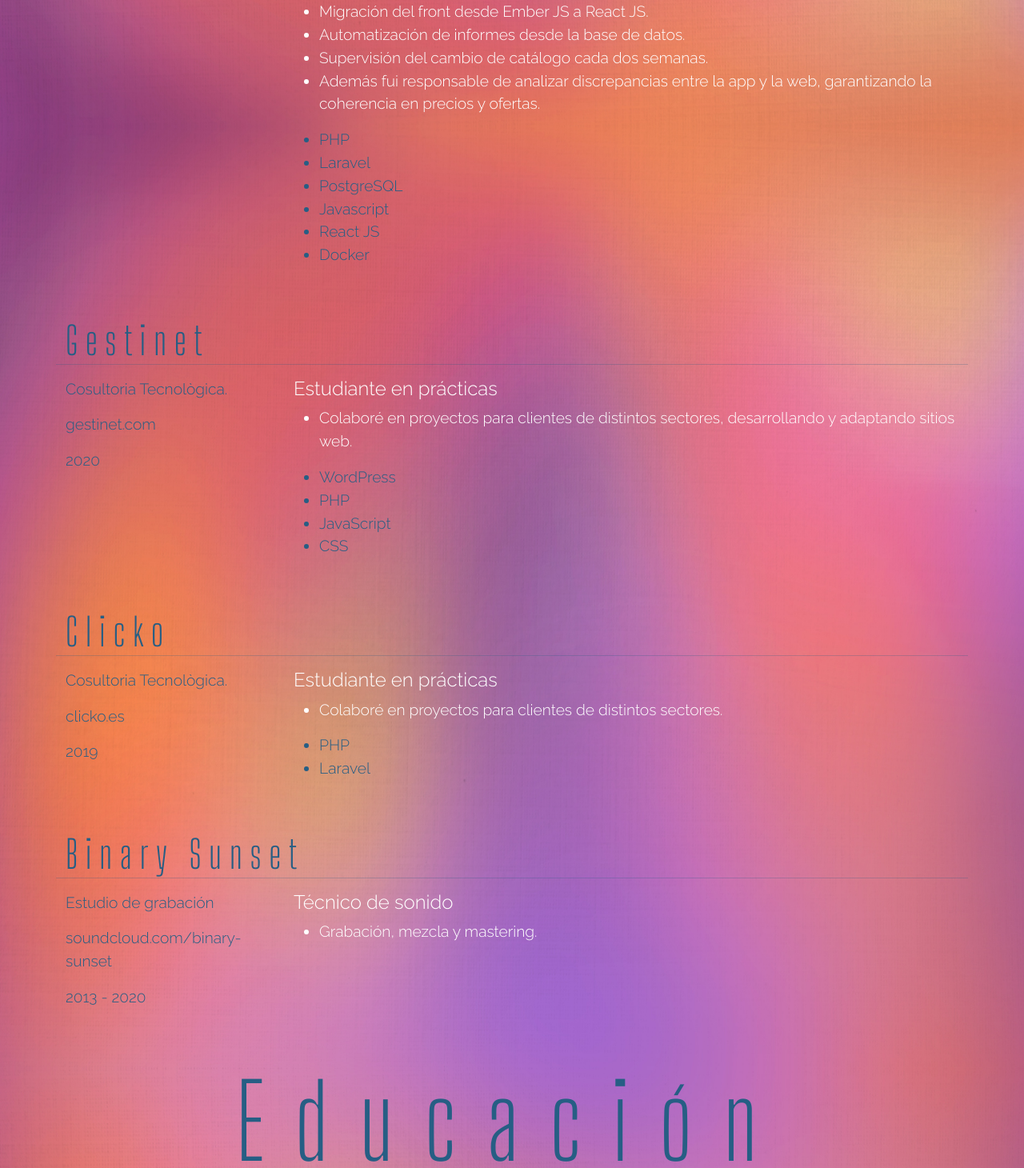
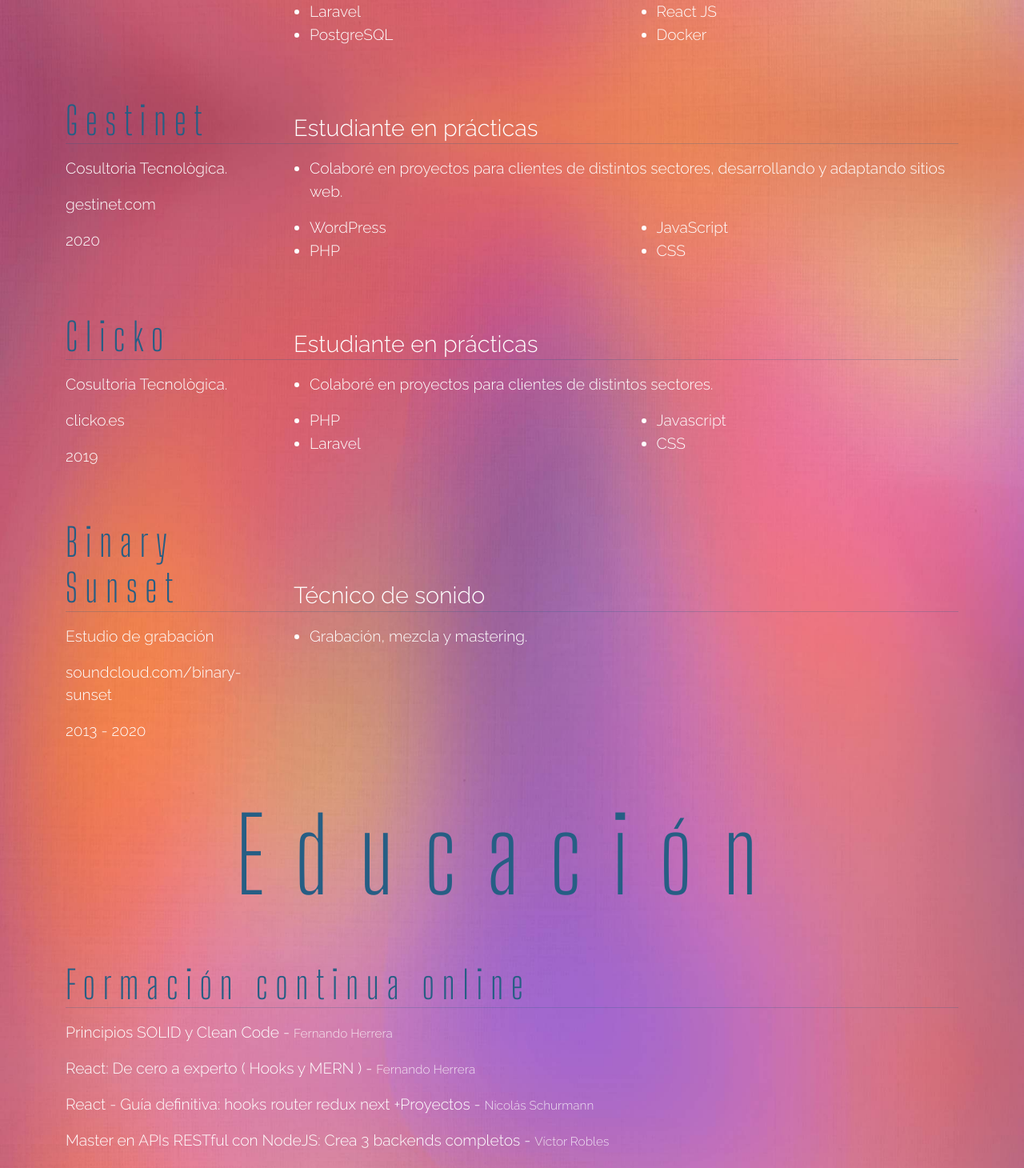
Before and after one commit to maparcepel/portafolio, a React (Create React App) app: page / in a window 1280 px wide. Shown: the part 2200-3660 px from the top of the page at 80% size. Built offline with nearby package versions, Linux system fonts and the light colour scheme.

Commit message:
education ok

```diff
--- a/src/components/Education.jsx
+++ b/src/components/Education.jsx
@@ -1,6 +1,8 @@
 import { useLanguage } from "../LanguageProvider";
+import { educationPrograms } from "../data/educationPrograms";
 import { educationTranslations } from "../locales/education";
 import ContinuingEducationCard from "./parts/ContinuingEducationCard";
+import EducationCard from "./parts/EducationCard";
 import SectionTitle from "./parts/SectionTitle";
 
 export const Education = () => {
@@ -11,10 +13,10 @@
         <div className='container mt-5 animate__animated animate__fadeIn'>
             <SectionTitle title={t.section_title} />
 
-            <h3 className='section-subtitle blue'>{t.continuing_education_title}</h3>
+            <ContinuingEducationCard edu={t.continuing_education} title={t.continuing_education_title}/>
 
-            {t.continuing_education.map(edu => (
-                <ContinuingEducationCard edu={edu} />
+            {educationPrograms.map((edu, index) => (
+                <EducationCard edu={edu} key={index} />
             ))}
         </div>
     )
--- a/src/components/Experience.jsx
+++ b/src/components/Experience.jsx
@@ -12,8 +12,8 @@
         <div className='container mt-5 animate__animated animate__fadeIn'>
             <SectionTitle title={t.section_title} />
 
-            {experiences.map(exp => (
-                <ExperienceCard exp={exp} />
+            {experiences.map((exp, index) => (
+                <ExperienceCard exp={exp} key={index}/>
             ))}
         </div>
     )
--- a/src/components/parts/ContinuingEducationCard.jsx
+++ b/src/components/parts/ContinuingEducationCard.jsx
@@ -1,11 +1,16 @@
 
-const ContinuingEducationCard = ({edu}) => {
+const ContinuingEducationCard = ({edu, title}) => {
   return (
-    <div>
-      <h4>
-        <a href={edu.url} target='_blank' rel='noopener noreferrer'>{edu.title}</a> - <span className='author-small'>{edu.author}</span>
+    <div className='mb-5'>
+      <h3 className='section-subtitle blue'>{title}</h3>
+      <hr className='mt-0 blue'/>
+      {edu.map((e, index) => (
+        <p key={index}>
+          <a href={e.url} target='_blank' rel='noopener noreferrer'>{e.title}</a> - <span className='author-small'>{e.author}</span>
+        </p>
+      ))}
 
-      </h4>
+
     </div>
   )
 }
--- /dev/null
+++ b/src/components/parts/EducationCard.jsx
@@ -0,0 +1,31 @@
+import { useLanguage } from "../../LanguageProvider";
+import { educationTranslations } from "../../locales/education";
+
+const EducationCard = ({edu}) => {
+  const { lang } = useLanguage();
+  const t = educationTranslations[lang];
+
+  return (
+    <div className='education-card mb-5'>
+      <h2>{t[edu.id].title}</h2>
+      <hr className='mt-0'/>
+
+      <p>
+        {t[edu.id].school}
+      </p>
+      {t[edu.id].description && (
+        <p>{t[edu.id].description}</p>
+      )}
+      {edu.web && (
+        <p>
+          <a href={edu.url} target="_blank" rel="noopener noreferrer">{edu.web}</a>
+        </p>
+      )}
+      <p>
+        {edu.period}
+      </p>
+    </div>
+  )
+}
+
+export default EducationCard
--- a/src/components/parts/ExperienceCard.jsx
+++ b/src/components/parts/ExperienceCard.jsx
@@ -6,10 +6,21 @@
   const t = experienceTranslations[lang];
 
   return (
-    <div className='row experience-card mb-5' key={exp.id}>
+    <div className='experience-card mb-5'>
+      <div className='row'>
+        <div className='col-lg-3 '>
           <h2>{exp.company}</h2>
-      <hr />
-      <div className='col-lg-3 blue'>
+        </div>
+
+        <div className='col-lg-9 d-flex align-items-end'>
+          <h4>{t[exp.id].position}</h4>
+        </div>
+      </div>
+
+      <hr className='mt-0'/>
+
+      <div className='row'>
+        <div className='col-lg-3 '>
           <p>
             {t[exp.id].company_info}
           </p>
@@ -21,20 +32,29 @@
           </p>
         </div>
 
-      <div className='col-lg-9'>
-        <h4>
-          {t[exp.id].position}
-        </h4>
+        <div className='col-lg-9 ps-0'>
           <ul>
-          {t[exp.id].tasks.map(task => (
-              <li>{task}</li>
+            {t[exp.id].tasks.map((task, index) => (
+                <li key={index}>{task}</li>
             ))}
           </ul>
-        <ul className='tool-list blue'>
-          {t[exp.id].tools.map(tool => (
-              <li>{tool}</li>
+          <div className='row'>
+            <div className='col-lg-6'>
+              <ul className='tool-list mb-0'>
+                {t[exp.id].tools1?.map((tool, index) => (
+                    <li key={index}>{tool}</li>
                 ))}
               </ul>
+            </div>
+            <div className='col-lg-6'>
+              <ul className='tool-list'>
+                {t[exp.id].tools2?.map((tool, index) => (
+                    <li key={index}>{tool}</li>
+                ))}
+              </ul>
+            </div>
+          </div>
+        </div>
       </div>
     </div>
   )
--- /dev/null
+++ b/src/data/educationPrograms.js
@@ -0,0 +1,20 @@
+export const educationPrograms = [
+  {
+    id: 'barcelona_activa',
+    web: 'barcelonactiva.cat',
+    url: 'https://www.barcelonactiva.cat/es/itacademy',
+    period: '2021',
+  },
+  {
+    id: 'ioc',
+    web: 'ioc.xtec.cat',
+    url: 'https://ioc.xtec.cat/educacio/cfgs-daw',
+    period: '2019 - 2021',
+  },
+  {
+    id: 'upc_school',
+    web: '',
+    url: '',
+    period: '2019 - 2021',
+  }
+];
--- a/src/locales/education.js
+++ b/src/locales/education.js
@@ -39,30 +39,19 @@
         author: 'JuanD MeGon'
       }
     ],
-    programs: {
     barcelona_activa: {
       title: 'Backend con Node.js.',
-        school: 'IT Academy - Barcelona Activa',
-        web: 'barcelonactiva.cat',
-        url: 'https://www.barcelonactiva.cat/es/itacademy',
-        period: '2021',
+      school: 'IT Academy - Barcelona Activa'
     },
     ioc: {
       title: 'Grado superior en Desarrollo de Aplicaciones Web',
-        description: 'Prácticas en la empresa Gestinet.',
       school: 'Institut Obert de Catalunya (IOC)',
-        web: 'ioc.xtec.cat',
-        url: 'https://ioc.xtec.cat/educacio/cfgs-daw',
-        period: '2019 - 2021',
+      description: 'Prácticas en la empresa Gestinet.'
     },
     upc_school: {
       title: 'Curso Desarrollo de aplicaciones con tecnología web',
-        description: 'Html, CSS, Javascript, PHP, SQL. Prácticas en la empresa Clicko.',
       school: 'UPC School (Universitat Politècnica de Catalunya)',
-        web: '',
-        url: '',
-        period: '2019 - 2021',
-      },
+      description: 'Html, CSS, Javascript, PHP, SQL. Prácticas en la empresa Clicko.'
     }
   },
 };
--- a/src/locales/experience.js
+++ b/src/locales/experience.js
@@ -9,7 +9,8 @@
         'Implementación de un importador de reservas y clientes provenientes de la competencia.',
         'Además, actualización de la web corporativa.',
       ],
-      tools: ['PHP', 'Laravel', 'PostgreSQL', 'Javascript', 'React JS', 'Node JS', 'Typescript', 'Docker', 'Arquitectura hexagonal'],
+      tools1: ['PHP', 'Laravel', 'PostgreSQL', 'Javascript', 'React JS'],
+      tools2: ['Node JS', 'Typescript', 'Docker', 'Arquitectura hexagonal', 'Testing con Pest'],
       company_info: 'Sistema digital de gestión de reservas para restaurantes.'
     },
     grability: {
@@ -22,7 +23,8 @@
         'Supervisión del cambio de catálogo cada dos semanas.',
         'Además fui responsable de analizar discrepancias entre la app y la web, garantizando la coherencia en precios y ofertas.',
       ],
-      tools: ['PHP', 'Laravel', 'PostgreSQL', 'Javascript', 'React JS', 'Docker'],
+      tools1: ['PHP', 'Laravel', 'PostgreSQL'],
+      tools2: ['Javascript', 'React JS', 'Docker'],
       company_info: 'Empresa responsable de la app del supermercado de El Corte Inglés e Hipercor.'
     },
     gestinet: {
@@ -30,7 +32,8 @@
       tasks: [
         'Colaboré en proyectos para clientes de distintos sectores, desarrollando y adaptando sitios web.',
       ],
-      tools: ['WordPress', 'PHP', 'JavaScript','CSS'],
+      tools1: ['WordPress', 'PHP'],
+      tools2: ['JavaScript','CSS'],
       company_info: 'Cosultoria Tecnològica.'
     },
     clicko: {
@@ -38,7 +41,8 @@
       tasks: [
         'Colaboré en proyectos para clientes de distintos sectores.',
       ],
-      tools: ['PHP', 'Laravel'],
+      tools1: ['PHP', 'Laravel'],
+      tools2: ['Javascript', 'CSS'],
       company_info: 'Cosultoria Tecnològica.'
     },
     binary_sunset: {
@@ -46,7 +50,6 @@
       tasks: [
         'Grabación, mezcla y mastering.',
       ],
-      tools: [],
       company_info: 'Estudio de grabación'
     },
   },
--- a/src/styles/_education.scss
+++ b/src/styles/_education.scss
@@ -4,7 +4,7 @@
       font-family: "Big Shoulders Display", sans-serif;
       font-weight: 300;
       color: $blue;
-      font-size: 4rem;
+      font-size: 3rem;
       letter-spacing: 0.2em;
       margin: 0;
     }
--- a/src/styles/_experience.scss
+++ b/src/styles/_experience.scss
@@ -9,6 +9,11 @@
       margin: 0;
     }
 
+    h4{
+      margin-bottom: 2px;
+      font-size: 1.8rem;
+    }
+
     hr {
       border: none;
       border-top: 1px solid #265e84;
--- a/src/styles/styles.scss
+++ b/src/styles/styles.scss
@@ -75,6 +75,12 @@
     }
 }
 
+a{
+    &:hover {
+        color: $blue;
+    }
+}
+
 
 @import 'navBar';
 @import 'about';
```
Also changed, not shown: src/components/img/background.jpg. Lines whose indentation alone changed are shown as unchanged.
